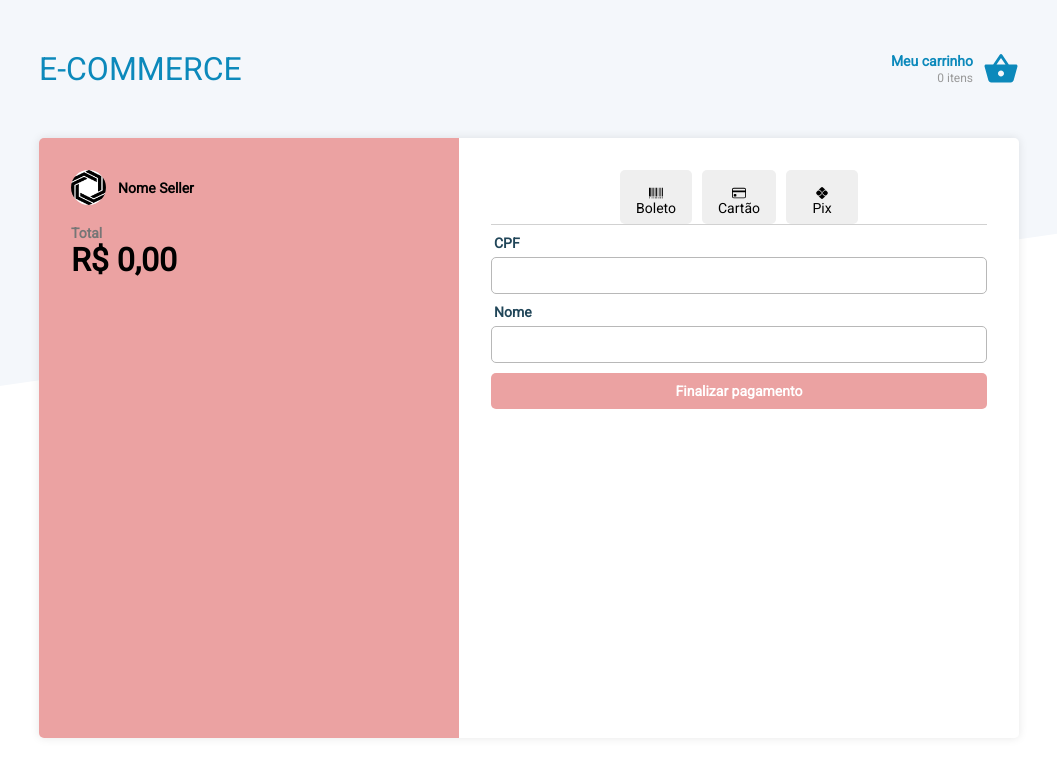
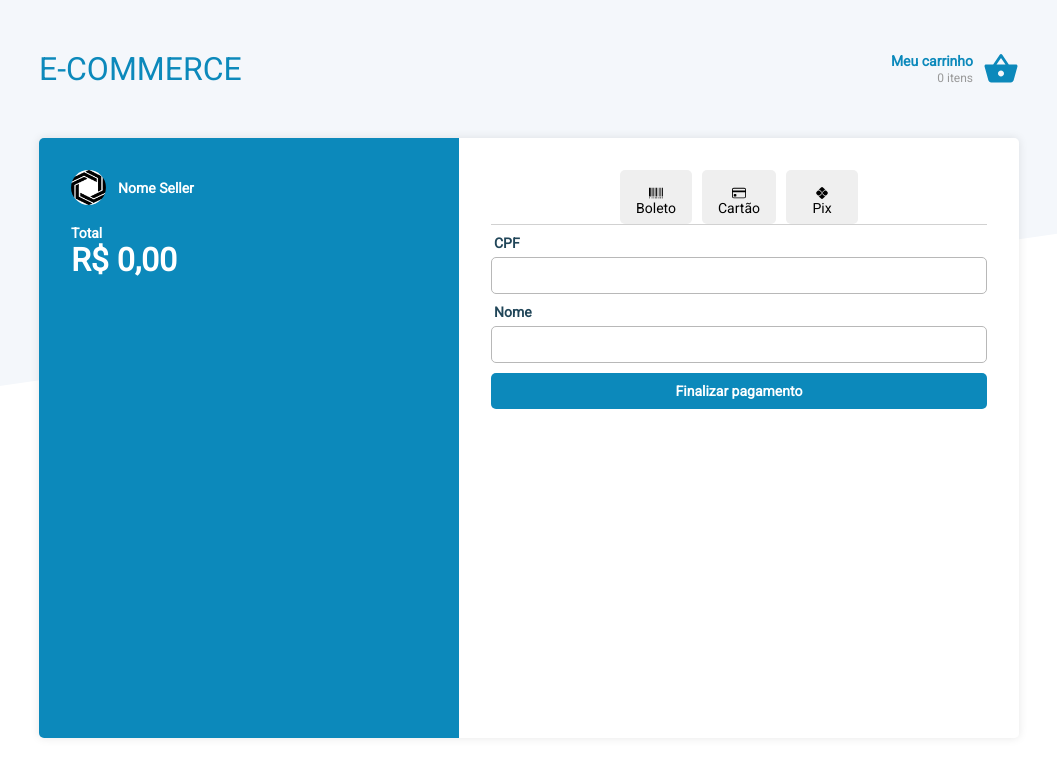
Before and after one commit to IceHower/ignite-desafio2, a React (Create React App) app: page /checkout in a window 1280 px wide. Shown: the top 776 px of the page, without its empty margins (111-1168 px from the left). Built offline with nearby package versions, Linux system fonts and the light colour scheme.

Commit message:
feat: add blue color

```diff
--- a/src/pages/Checkout/index.tsx
+++ b/src/pages/Checkout/index.tsx
@@ -7,7 +7,7 @@ import { useState } from "react";
 import InputComponent from "../../components/input";
 import Button from "../../components/button";
 export function Checkout() {
-    const userColor =  "#EBA2A2";
+    const userColor =  "#0C89BB";
     const [paymentMethodSection, setPayementMethodSection] = useState("bankSlip");
     const { cart } = useCart();
     const cartFormatted = cart.map(product => ({
--- a/src/pages/Checkout/styles.ts
+++ b/src/pages/Checkout/styles.ts
@@ -34,7 +34,7 @@ export const SectionItems = styled.section<SectionItemsProps>`
     div {
         p {
             font-weight: 600;
-            color: #767676;
+            color: ${props => getContrastYIQ(props.backgroundColor)};
         }
         strong {
             font-size: 32px;
```
